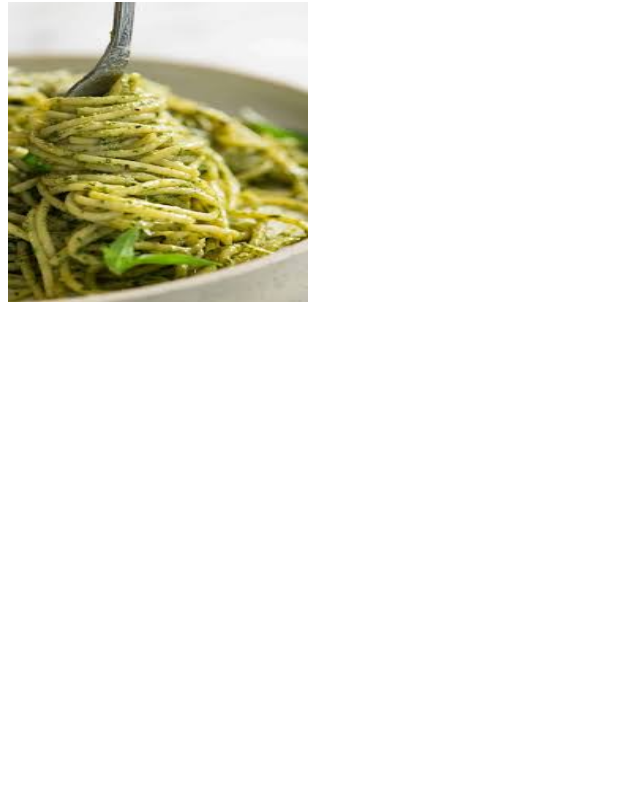
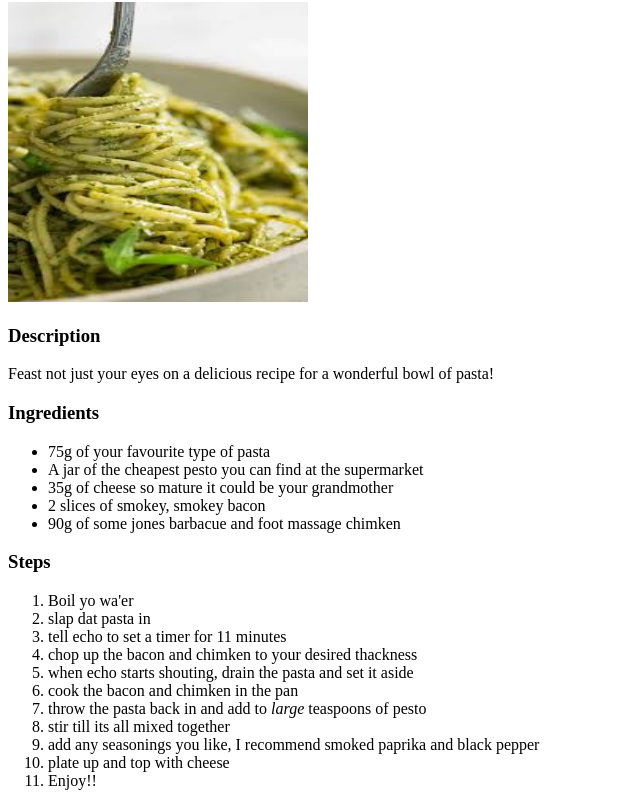
Before and after one commit to Lucoria1/odin-recipes, a plain HTML site: page recipes/Pesto-Pasta.html in a window 1280 px wide. Shown: the part 78-884 px from the top of the page, without its empty margins (0-640 px from the left). Before the commit the page ends 800 px from the top, so only its background shows below. Drawn offline with Linux system fonts and the light colour scheme.

Commit message:
Added steps to pesto pasta page

```diff
--- a/recipes/Pesto-Pasta.html
+++ b/recipes/Pesto-Pasta.html
@@ -7,5 +7,30 @@
     <body>
         <h1>Pesto Pasta</h1>
         <img src="../img/Pesto-Pasta.jpeg" alt="An image of a bowl of pesto pasta" height="300" width="300">
+        <h3>Description</h3>
+        <p>Feast not just your eyes on a delicious recipe for a wonderful bowl of pasta!</p>
+        <h3>Ingredients</h3>
+        <ul>
+            <li>75g of your favourite type of pasta</li>
+            <li>A jar of the cheapest pesto you can find at the supermarket</li>
+            <li>35g of cheese so mature it could be your grandmother</li>
+            <li>2 slices of smokey, smokey bacon</li>
+            <li>90g of some jones barbacue and foot massage chimken</li>
+
+        </ul>
+        <h3>Steps</h3>
+        <ol>
+            <li>Boil yo wa'er</li>
+            <li>slap dat pasta in</li>
+            <li>tell echo to set a timer for 11 minutes</li>
+            <li>chop up the bacon and chimken to your desired thackness</li>
+            <li>when echo starts shouting, drain the pasta and set it aside</li>
+            <li>cook the bacon and chimken in the pan</li>
+            <li>throw the pasta back in and add to <em>large</em> teaspoons of pesto</li>
+            <li>stir till its all mixed together</li>
+            <li>add any seasonings you like, I recommend smoked paprika and black pepper</li>
+            <li>plate up and top with cheese</li>
+            <li>Enjoy!!</li>
+        </ol>
     </body>
 </html>
```
